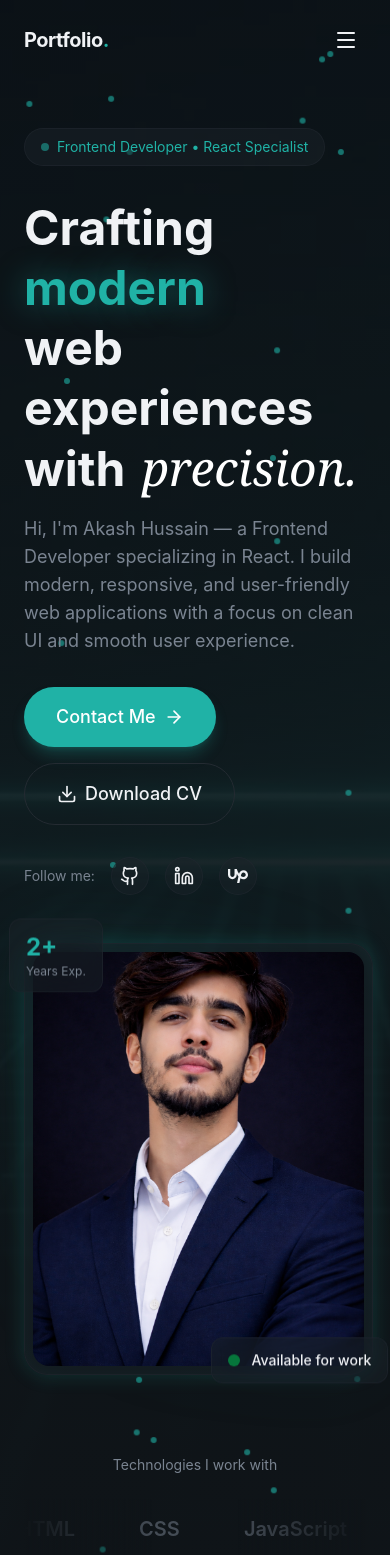
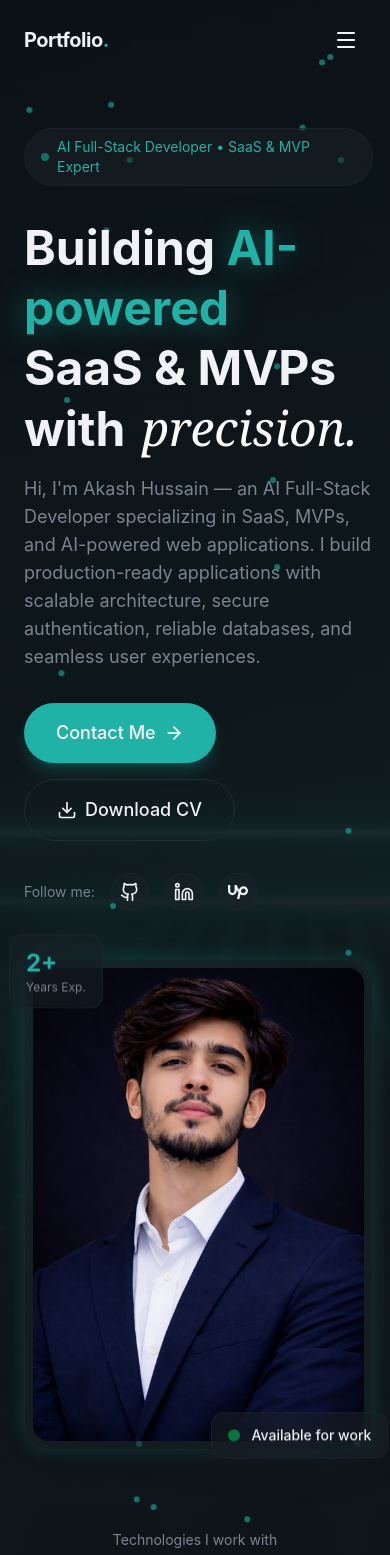
Before and after one commit to akash-547/Personal-portfolio, a React (Vite) app: page / in a window 390 px wide. Shown: the top 1555 px of the page. Built offline with nearby package versions, Linux system fonts and the light colour scheme.

Commit message:
fix:some updates

```diff
--- a/src/sections/Hero.jsx
+++ b/src/sections/Hero.jsx
@@ -10,9 +10,25 @@ import { SiUpwork } from "react-icons/si";
 import { AnimatedBorderButton } from "../components/AnimatedBorderButton";
 
 const skills = [
-  "HTML", "CSS", "JavaScript", "React", "TypeScript",
-  "Tailwind CSS", "Node.js", "MongoDB", "Git",
-  "GitHub", "GitHub Actions", "Figma", "AI Tools (Lovable, Cursor)"
+  "Lovable.dev",
+  "Base44",
+  "Replit",
+  "React",
+  "Next.js",
+  "TypeScript",
+  "Tailwind CSS",
+  "Supabase",
+  "PostgreSQL",
+  "Node.js",
+  "Express",
+  "OpenAI",
+  "LangChain",
+  "CrewAI",
+  "Vercel",
+  "GitHub Actions",
+  "Railway",
+  "Docker",
+  "Stripe"
 ];
 
 export const Hero = () => {
@@ -53,25 +69,26 @@ export const Hero = () => {
             <div className="animate-fade-in">
               <span className="inline-flex items-center gap-2 px-4 py-2 rounded-full glass text-sm text-primary">
                 <span className="w-2 h-2 bg-primary rounded-full animate-pulse" />
-                Frontend Developer • React Specialist
+                AI Full-Stack Developer • SaaS & MVP Expert
               </span>
             </div>
 
             {/* Headline */}
             <div className="space-y-4">
-              <h1 className="text-5xl md:text-6xl lg:text-7xl font-bold leading-tight animate-fade-in animation-delay-100">
-                Crafting <span className="text-primary glow-text">modern</span>
+              <h1 className="text-5xl md:text-6xl lg:text-6xl font-bold leading-tight animate-fade-in animation-delay-100">
+                Building <span className="text-primary glow-text">AI-powered</span>
                 <br />
-                web experiences with
+                SaaS & MVPs with
                 <span className="font-serif italic px-4 font-normal text-white">
                   precision.
                 </span>
               </h1>
               <p className="text-lg text-muted-foreground max-w-lg animate-fade-in animation-delay-200">
-                Hi, I'm Akash Hussain — a Frontend Developer specializing in
-                React. I build modern, responsive, and user-friendly web
-                applications with a focus on clean UI and smooth user
-                experience.
+                Hi, I'm Akash Hussain — an AI Full-Stack Developer specializing
+                in SaaS, MVPs, and AI-powered web applications. I build
+                production-ready applications with scalable architecture,
+                secure authentication, reliable databases, and seamless user
+                experiences.
               </p>
             </div>
 
@@ -115,7 +132,7 @@ export const Hero = () => {
                 <img
                   src="/profile-photo.png"
                   alt="Akash Hussain"
-                  className="w-full aspect-[4/5] object-cover rounded-2xl"
+                  className="w-full aspect-[2.1/3] object-cover rounded-2xl"
                 />
 
                 {/* Floating Badge */}
@@ -125,6 +142,7 @@ export const Hero = () => {
                     <span className="text-sm font-medium">Available for work</span>
                   </div>
                 </div>
+
                 {/* Stats Badge */}
                 <div className="absolute -top-4 -left-4 glass rounded-xl px-4 py-3 animate-float animation-delay-500">
                   <div className="text-2xl font-bold text-primary">2+</div>
```
